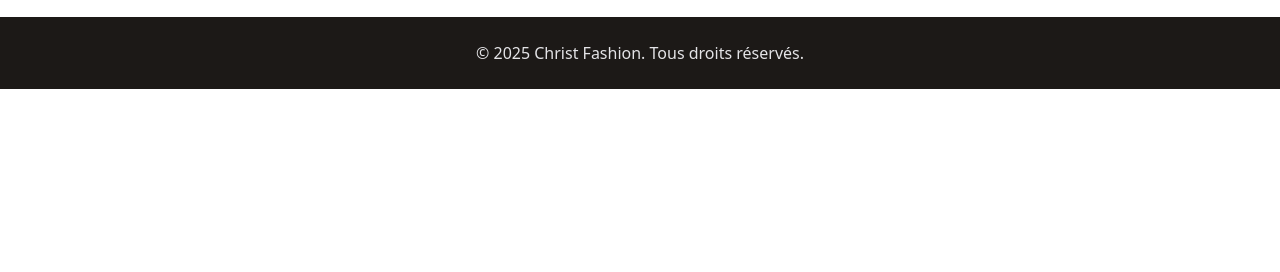
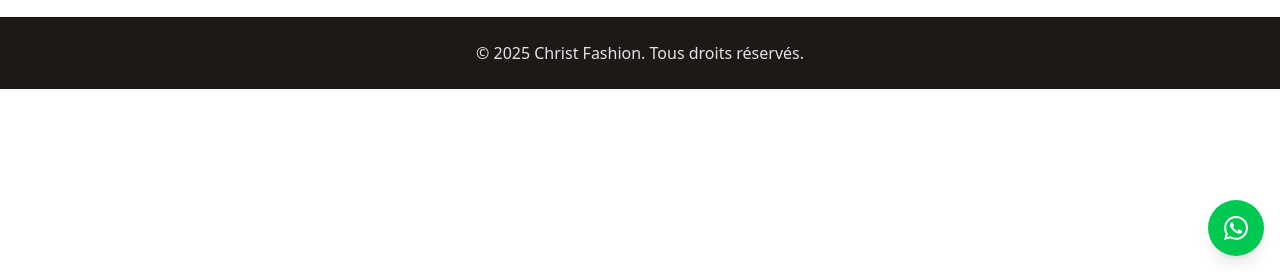
Before and after one commit to davekg8/site_vitrine_maman, a Django app: page /product/1/ in a window 1280 px wide. Shown: the part 528-800 px from the top of the page. Run offline with Django 5.2, Linux system fonts and the light colour scheme; tables that the repository leaves empty hold one stand-in row (values such as "Sample post"); grey boxes marked "Sample" are stand-in pictures; style sheets or scripts are compiled from the project's sources; some libraries are stand-ins or nearby versions.

Commit message:
Update with whatsapp

```diff
--- a/catalog/templates/catalog/product_detail.html
+++ b/catalog/templates/catalog/product_detail.html
@@ -44,7 +44,7 @@
                     {% endif %}
                 </p>
                 {% endif %}
-                <a href="{% url 'catalog:contact' %}" class="text-semibold btn btn-xs sm:btn-sm md:btn-md lg:btn-lg xl:btn-xl bg-base-200 shadow-md p-4 rounded-box">
+                <a href="https://wa.me/22890038261?text=Bonjour, je suis intéressé par le produit {{ product.name }}. Voici le lien vers le produit : {{ request.build_absolute_uri }}" class="text-semibold btn btn-xs sm:btn-sm md:btn-md lg:btn-lg xl:btn-xl bg-base-200 shadow-md p-4 rounded-box" target="_blank">
                     Commander
                 </a>
 
--- a/catalog/templates/catalog/product_list.html
+++ b/catalog/templates/catalog/product_list.html
@@ -66,7 +66,4 @@
     </div>
     {% endif %}
 </div>
-
-
-
 {% endblock %}
--- a/pagne_elegance_project/urls.py
+++ b/pagne_elegance_project/urls.py
@@ -20,7 +20,7 @@
 from django.conf.urls.static import static # Importez static
 
 urlpatterns = [
-    path('admin/', admin.site.urls),
+    path('christfashion/', admin.site.urls),
     path('', include('catalog.urls'))
 
 ] + static(settings.MEDIA_URL, document_root=settings.MEDIA_ROOT)
--- a/theme/templates/base.html
+++ b/theme/templates/base.html
@@ -39,5 +39,11 @@
         </div>
     </footer>
 
+    <a href="https://wa.me/22890038261?text=Bonjour, je vous contacte via votre site web pour exprimer mon intérêt pour vos produits." class="fixed bottom-4 right-4 bg-green-500 text-white p-4 rounded-full shadow-lg hover:bg-green-600 transition-colors" target="_blank" rel="noopener noreferrer">
+        <svg xmlns="http://www.w3.org/2000/svg" width="24" height="24" viewBox="0 0 24 24" fill="currentColor">
+            <path d="M.057 24l1.687-6.163c-1.041-1.804-1.588-3.849-1.587-5.946.003-6.556 5.338-11.891 11.893-11.891 3.181.001 6.167 1.24 8.413 3.488 2.245 2.248 3.481 5.236 3.48 8.414-.003 6.557-5.338 11.892-11.894 11.892-1.99-.001-3.951-.5-5.688-1.448l-6.305 1.654zm6.597-3.807c1.676.995 3.276 1.591 5.392 1.592 5.448 0 9.886-4.434 9.889-9.885.002-5.462-4.415-9.89-9.881-9.892-5.452 0-9.887 4.434-9.889 9.884-.001 2.225.651 3.891 1.746 5.634l-.999 3.648 3.742-.981zm11.387-5.464c-.074-.124-.272-.198-.57-.347-.297-.149-1.758-.868-2.031-.967-.272-.099-.47-.149-.669.149-.198.297-.768.967-.941 1.165-.173.198-.347.223-.644.074-.297-.149-1.255-.462-2.39-1.475-.883-.788-1.48-1.761-1.653-2.059-.173-.297-.018-.458.13-.606.134-.133.297-.347.446-.521.151-.172.2-.296.3-.495.099-.198.05-.372-.025-.521-.075-.148-.669-1.611-.916-2.206-.242-.579-.487-.5-.669-.51-.173-.008-.371-.01-.57-.01s-.521.074-.792.372c-.272.297-1.04 1.016-1.04 2.479 0 1.462 1.065 2.875 1.213 3.074.149.198 2.096 3.2 5.077 4.487.709.306 1.262.489 1.694.626.712.227 1.36.195 1.871.118.571-.085 1.758-.719 2.006-1.413.248-.695.248-1.29.173-1.414z"/>
+        </svg>
+    </a>
+
 </body>
 </html>
```
Also changed, not shown: requirements.txt (+14 -211 lines).
